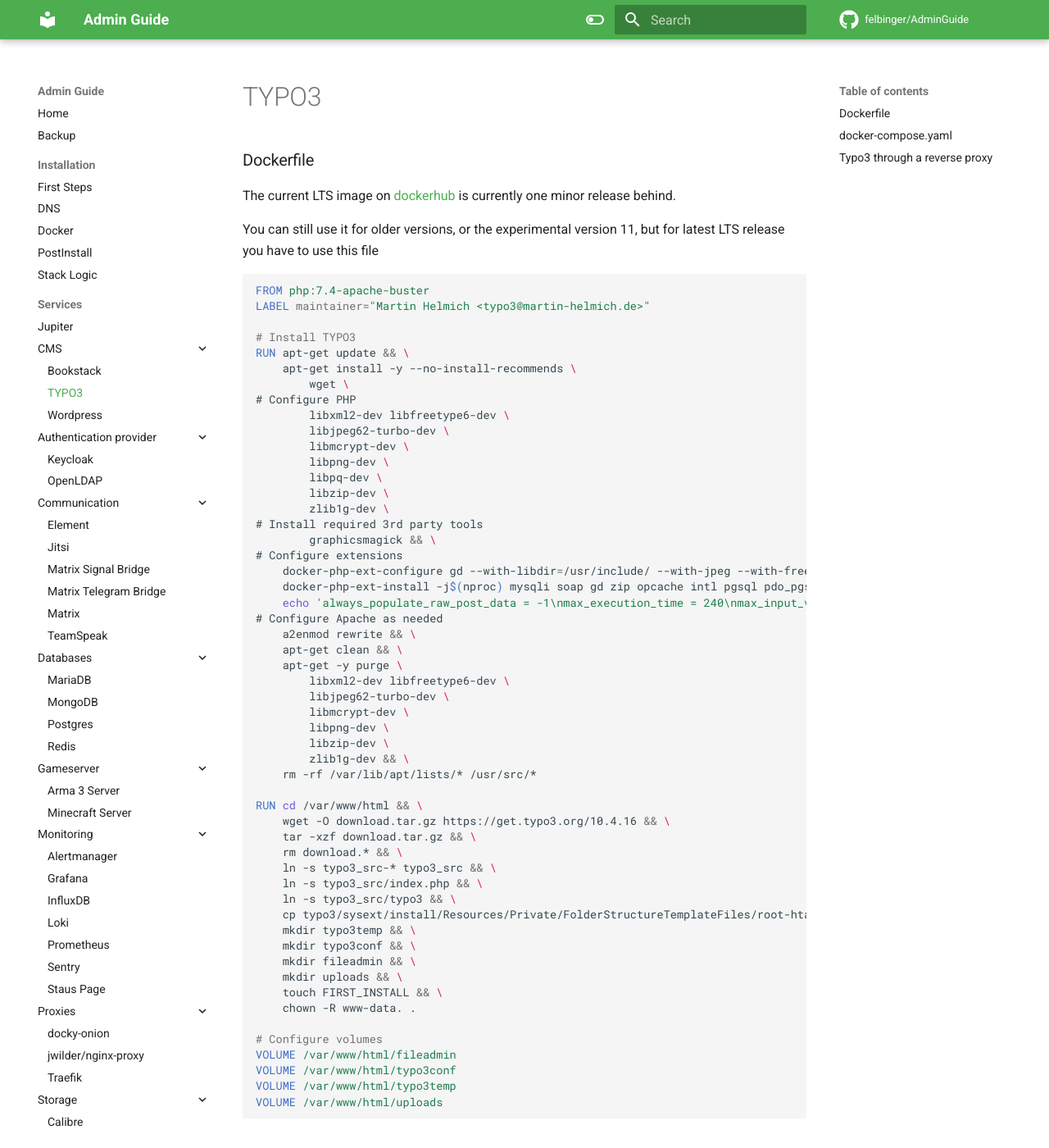
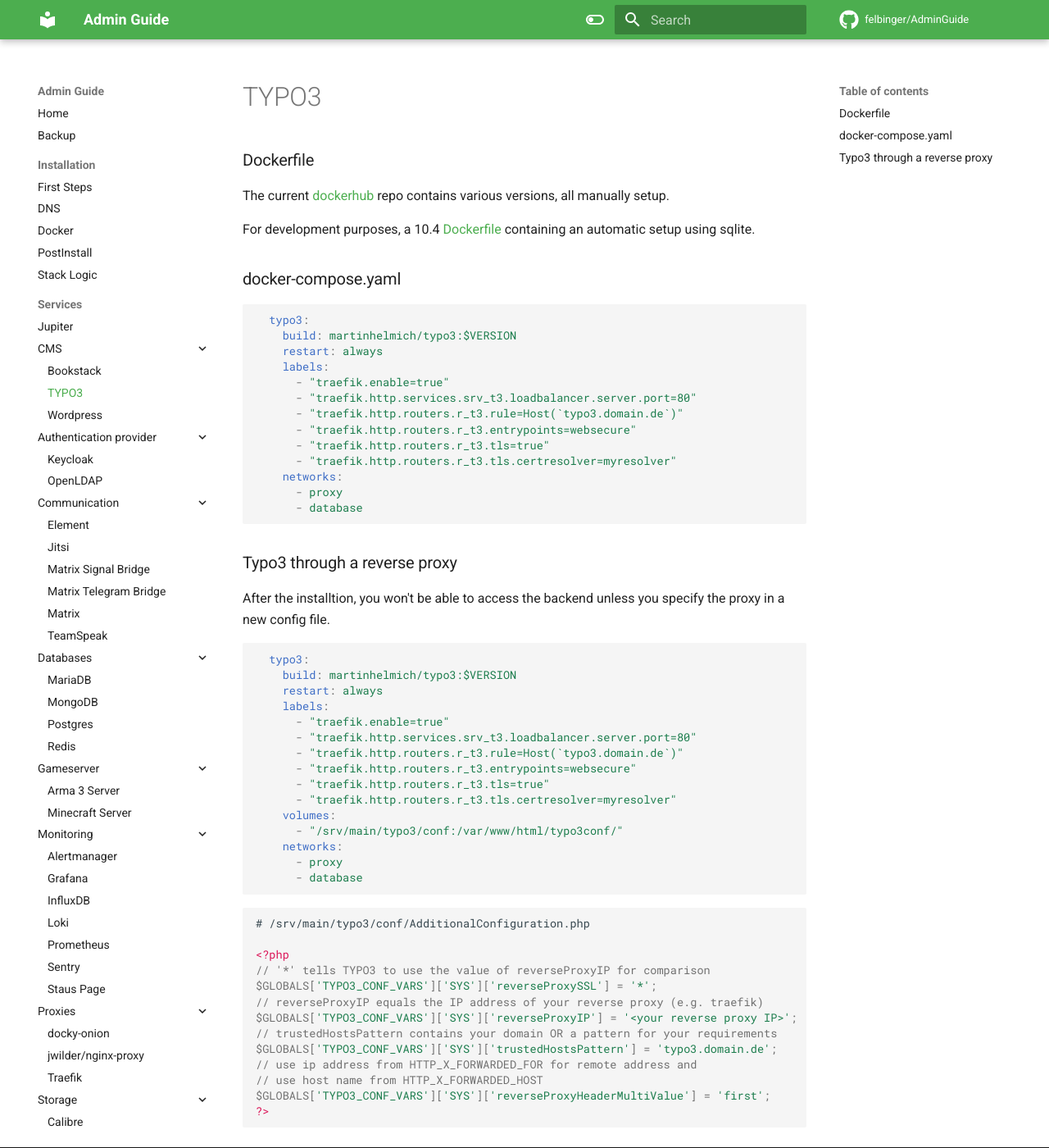
Before and after one commit to felbinger/AdminGuide, an MkDocs documentation site: the page built from docs/services/CMS/typo3.md, in a window 1280 px wide and 1400 px high. Shown: the whole window at 82% size. Built offline with MkDocs 1.6.1 and Material for MkDocs 9.7.7, drawn with Linux system fonts in a browser that asks for light colours; nearby versions of some CDN libraries; comment, search, counter and statistics services are not loaded; some of the changed text lies outside the part shown.

Commit message:
Updated typo3

````diff
--- a/docs/services/CMS/typo3.md
+++ b/docs/services/CMS/typo3.md
@@ -2,71 +2,15 @@
 
 ### Dockerfile
 
-The current LTS image on [dockerhub](https://hub.docker.com/r/martinhelmich/typo3/) is currently one minor release behind.
+The current [dockerhub](https://hub.docker.com/r/martinhelmich/typo3/) repo contains various versions, all manually setup.
 
-You can still use it for older versions, or the experimental version 11, but for latest LTS release you have to use this file
-
-```Dockerfile
-FROM php:7.4-apache-buster
-LABEL maintainer="Martin Helmich <typo3@martin-helmich.de>"
-
-# Install TYPO3
-RUN apt-get update && \
-    apt-get install -y --no-install-recommends \
-        wget \
-# Configure PHP
-        libxml2-dev libfreetype6-dev \
-        libjpeg62-turbo-dev \
-        libmcrypt-dev \
-        libpng-dev \
-        libpq-dev \
-        libzip-dev \
-        zlib1g-dev \
-# Install required 3rd party tools
-        graphicsmagick && \
-# Configure extensions
-    docker-php-ext-configure gd --with-libdir=/usr/include/ --with-jpeg --with-freetype && \
-    docker-php-ext-install -j$(nproc) mysqli soap gd zip opcache intl pgsql pdo_pgsql && \
-    echo 'always_populate_raw_post_data = -1\nmax_execution_time = 240\nmax_input_vars = 1500\nupload_max_filesize = 32M\npost_max_size = 32M' > /usr/local/etc/php/conf.d/typo3.ini && \
-# Configure Apache as needed
-    a2enmod rewrite && \
-    apt-get clean && \
-    apt-get -y purge \
-        libxml2-dev libfreetype6-dev \
-        libjpeg62-turbo-dev \
-        libmcrypt-dev \
-        libpng-dev \
-        libzip-dev \
-        zlib1g-dev && \
-    rm -rf /var/lib/apt/lists/* /usr/src/*
-
-RUN cd /var/www/html && \
-    wget -O download.tar.gz https://get.typo3.org/10.4.16 && \
-    tar -xzf download.tar.gz && \
-    rm download.* && \
-    ln -s typo3_src-* typo3_src && \
-    ln -s typo3_src/index.php && \
-    ln -s typo3_src/typo3 && \
-    cp typo3/sysext/install/Resources/Private/FolderStructureTemplateFiles/root-htaccess .htaccess && \
-    mkdir typo3temp && \
-    mkdir typo3conf && \
-    mkdir fileadmin && \
-    mkdir uploads && \
-    touch FIRST_INSTALL && \
-    chown -R www-data. .
-
-# Configure volumes
-VOLUME /var/www/html/fileadmin
-VOLUME /var/www/html/typo3conf
-VOLUME /var/www/html/typo3temp
-VOLUME /var/www/html/uploads
-```
+For development purposes, a 10.4 [Dockerfile](https://github.com/Ziehnert/Typo3-docker) containing an automatic setup using sqlite.
 
 ### docker-compose.yaml
 
 ```yaml
   typo3:
-    build: /home/admin/images/main/typo3/
+    build: martinhelmich/typo3:$VERSION
     restart: always
     labels:
       - "traefik.enable=true"
@@ -86,7 +30,7 @@ After the installtion, you won't be able to access the backend unless you specif
 
 ```yaml
   typo3:
-    build: /home/admin/images/main/typo3/
+    build: martinhelmich/typo3:$VERSION
     restart: always
     labels:
       - "traefik.enable=true"
````
